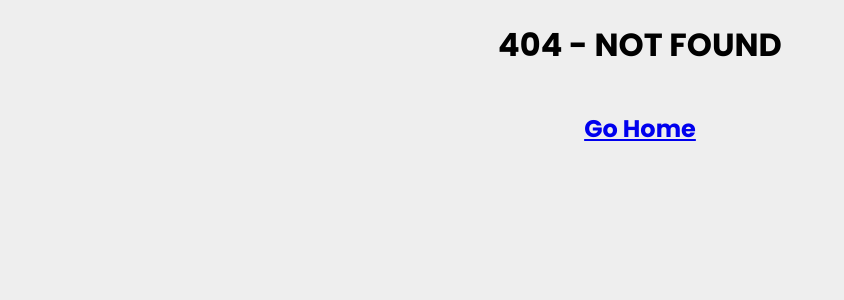
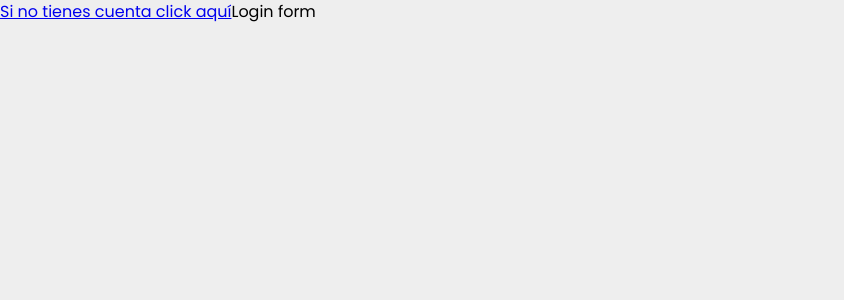
Before and after one commit to factoriaf5-p7/ui-uknow-comimix, a React (Vite) app in the folder uknow-frontend/: page /login in a window 1280 px wide. Before the commit this address had no page. Shown: the top 300 px of the page, without its empty margins (0-844 px from the left). Built offline with nearby package versions, Linux system fonts and the light colour scheme; a web font is replaced by a local one.

Commit message:
created register component and signup route and register page

```diff
--- a/uknow-frontend/src/App.tsx
+++ b/uknow-frontend/src/App.tsx
@@ -5,6 +5,8 @@
 import Profile from './pages/Profile'
 import NotFound from './pages/NotFound'
 import { Routes, Route } from 'react-router-dom'
+import Login from './pages/Login'
+import Register from './pages/Register'
 
 function App() {
 
@@ -16,6 +18,8 @@
       <Route path='/content' element={<Content />} />
       <Route path='/dashboard' element={<Dashboard />} />
       <Route path='/profile' element={<Profile />} />
+      <Route path='/login' element={<Login />} />
+      <Route path='/signup' element={<Register />} />
       <Route path="*" element={<NotFound/>}/>
     </Routes>
   )
--- a/uknow-frontend/src/pages/Login.tsx
+++ b/uknow-frontend/src/pages/Login.tsx
@@ -2,6 +2,9 @@
 
 export default function Login() {
   return (
-    <div>Login</div>
+    <div>
+      <a href="/signup">Si no tienes cuenta click aquí</a>
+      Login form
+    </div>
   )
 }
--- /dev/null
+++ b/uknow-frontend/src/pages/Register.tsx
@@ -0,0 +1,10 @@
+import React from 'react'
+import { RegistrationForm } from '../elements/RegistrationForm'
+
+function Register() {
+  return (
+    <RegistrationForm />
+  )
+}
+
+export default Register
```
